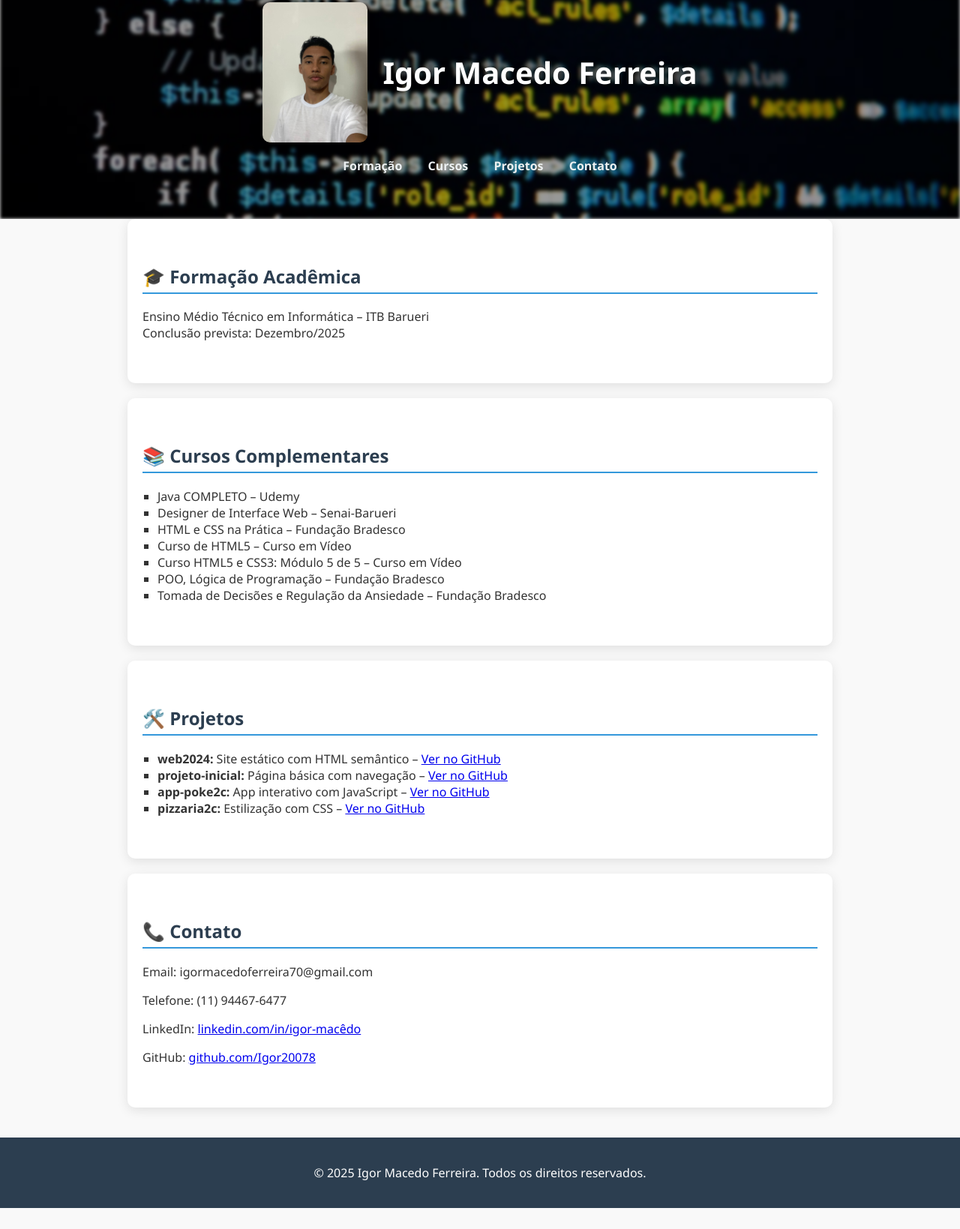
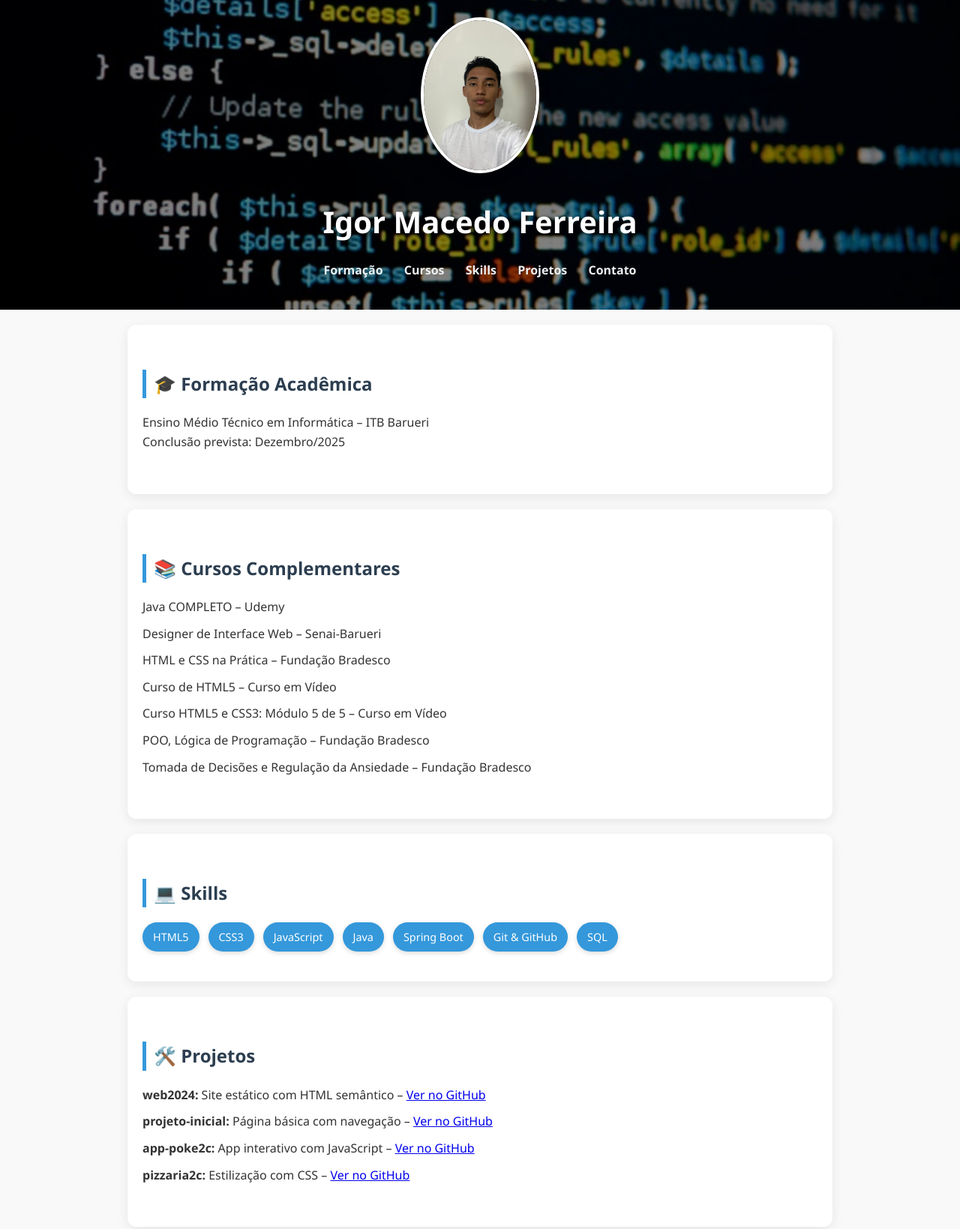
Before and after one commit to Igor20078/Portfolio, a plain HTML site: page index.html in a window 1280 px wide. Shown: the part 57-1696 px from the top of the page at 75% size. Before the commit the page ends 1668 px from the top, so only its background shows below. Drawn offline with Linux system fonts and the light colour scheme.

Commit message:
Atualiza layout do portfólio com skills e ícones

```diff
--- a/index.html
+++ b/index.html
@@ -5,6 +5,7 @@
   <meta name="viewport" content="width=device-width, initial-scale=1.0" />
   <title>Portfólio de Igor Macedo Ferreira</title>
   <link rel="stylesheet" href="style.css" />
+  <link rel="stylesheet" href="https://cdnjs.cloudflare.com/ajax/libs/font-awesome/6.5.0/css/all.min.css">
 </head>
 <body>
 <header>
@@ -15,6 +16,7 @@
   <nav>
     <a href="#formacao">Formação</a>
     <a href="#cursos">Cursos</a>
+    <a href="#skills">Skills</a>
     <a href="#projetos">Projetos</a>
     <a href="#contato">Contato</a>
   </nav>
@@ -39,22 +41,39 @@
   </ul>
 </section>
 
+<section id="skills">
+  <h2>💻 Skills</h2>
+  <div class="skills">
+    <div class="skill">HTML5</div>
+    <div class="skill">CSS3</div>
+    <div class="skill">JavaScript</div>
+    <div class="skill">Java</div>
+    <div class="skill">Spring Boot</div>
+    <div class="skill">Git & GitHub</div>
+    <div class="skill">SQL</div>
+  </div>
+</section>
+
 <section id="projetos">
   <h2>🛠️ Projetos</h2>
   <ul>
-    <li><strong>web2024:</strong> Site estático com HTML semântico – <a href="https://github.com/Igor20078/web2024" target="_blank">Ver no GitHub</a></li>
-    <li><strong>projeto-inicial:</strong> Página básica com navegação – <a href="https://github.com/Igor20078/projeto-inicial" target="_blank">Ver no GitHub</a></li>
-    <li><strong>app-poke2c:</strong> App interativo com JavaScript – <a href="https://github.com/Igor20078/app-poke2c" target="_blank">Ver no GitHub</a></li>
-    <li><strong>pizzaria2c:</strong> Estilização com CSS – <a href="https://github.com/Igor20078/pizzaria2c" target="_blank">Ver no GitHub</a></li>
+    <li><strong>web2024:</strong> Site estático com HTML semântico –
+      <a href="https://github.com/Igor20078/web2024" target="_blank">Ver no GitHub</a></li>
+    <li><strong>projeto-inicial:</strong> Página básica com navegação –
+      <a href="https://github.com/Igor20078/projeto-inicial" target="_blank">Ver no GitHub</a></li>
+    <li><strong>app-poke2c:</strong> App interativo com JavaScript –
+      <a href="https://github.com/Igor20078/app-poke2c" target="_blank">Ver no GitHub</a></li>
+    <li><strong>pizzaria2c:</strong> Estilização com CSS –
+      <a href="https://github.com/Igor20078/pizzaria2c" target="_blank">Ver no GitHub</a></li>
   </ul>
 </section>
 
 <section id="contato">
   <h2>📞 Contato</h2>
-  <p>Email: igormacedoferreira70@gmail.com</p>
-  <p>Telefone: (11) 94467-6477</p>
-  <p>LinkedIn: <a href="https://www.linkedin.com/in/igor-macêdo-1b3952323" target="_blank">linkedin.com/in/igor-macêdo</a></p>
-  <p>GitHub: <a href="https://github.com/Igor20078" target="_blank">github.com/Igor20078</a></p>
+  <p><i class="fas fa-envelope"></i> igormacedoferreira70@gmail.com</p>
+  <p><i class="fas fa-phone"></i> (11) 94467-6477</p>
+  <p><i class="fab fa-linkedin"></i> <a href="https://www.linkedin.com/in/igor-macêdo-1b3952323" target="_blank">linkedin.com/in/igor-macêdo</a></p>
+  <p><i class="fab fa-github"></i> <a href="https://github.com/Igor20078" target="_blank">github.com/Igor20078</a></p>
 </section>
 
 <footer>
--- a/style.css
+++ b/style.css
@@ -1,20 +1,20 @@
-
 body {
   font-family: 'Segoe UI', sans-serif;
   margin: 0;
   padding: 0;
   background-color: #f9f9f9;
   color: #333;
+  line-height: 1.6;
 }
 
 
 header {
   position: relative;
-  padding: 60px 20px;
+  padding: 80px 20px 40px 20px;
   color: white;
   overflow: hidden;
+  text-align: center;
 }
-
 
 header::before {
   content: "";
@@ -23,76 +23,94 @@ header::before {
   background-image: url('img/cod.jpg');
   background-size: cover;
   background-position: center;
-  filter: brightness(0.6) blur(2px);
+  filter: brightness(0.5);
+  z-index: 0;
 }
 
-
 .header-content {
-  display: flex;
-  align-items: center;
-  justify-content: center;
-  gap: 20px;
   position: relative;
   z-index: 1;
 }
 
-
 .perfil {
-  width: 140px;
-  height: auto;
-  border-radius: 10px;
+  width: 150px;
+  border-radius: 50%;
+  border: 4px solid #fff;
   box-shadow: 0 4px 15px rgba(0,0,0,0.3);
+  margin-bottom: 15px;
 }
-
 
 .header-content h1 {
   font-size: 2.5em;
-  text-shadow: 2px 2px 8px rgba(0,0,0,0.7);
-  margin: 0;
+  margin: 10px 0 0;
+  text-shadow: 2px 2px 6px rgba(0,0,0,0.7);
 }
 
 
 nav {
-  text-align: center;
   margin-top: 20px;
   position: relative;
   z-index: 1;
 }
 
 nav a {
-  margin: 0 15px;
+  margin: 0 12px;
   color: #ecf0f1;
   text-decoration: none;
   font-weight: bold;
-  transition: color 0.3s;
+  transition: color 0.3s, transform 0.3s;
 }
 
 nav a:hover {
   color: #3498db;
+  transform: scale(1.05);
 }
 
 
 section {
   padding: 40px 20px;
   max-width: 900px;
-  margin: auto;
+  margin: 20px auto;
   background-color: white;
+  border-radius: 12px;
+  box-shadow: 0 4px 15px rgba(0,0,0,0.08);
+}
+
+h2 {
+  color: #2c3e50;
+  border-left: 5px solid #3498db;
+  padding-left: 10px;
   margin-bottom: 20px;
-  border-radius: 10px;
-  box-shadow: 0 4px 15px rgba(0,0,0,0.1);
+}
+
+ul {
+  list-style: none;
+  padding-left: 0;
+}
+
+ul li {
+  margin-bottom: 10px;
 }
 
 
-h2 {
-  color: #2c3e50;
-  border-bottom: 2px solid #3498db;
-  padding-bottom: 5px;
+.skills {
+  display: flex;
+  flex-wrap: wrap;
+  gap: 12px;
 }
 
+.skill {
+  background: #3498db;
+  color: #fff;
+  padding: 8px 14px;
+  border-radius: 20px;
+  font-size: 0.9em;
+  box-shadow: 0 2px 6px rgba(0,0,0,0.15);
+  transition: transform 0.3s;
+}
 
-ul {
-  list-style-type: square;
-  padding-left: 20px;
+.skill:hover {
+  transform: translateY(-3px);
 }
 
 
@@ -103,3 +121,19 @@ footer {
   padding: 20px;
   margin-top: 40px;
 }
+
+footer a {
+  color: #3498db;
+  text-decoration: none;
+  margin: 0 10px;
+}
+
+footer a:hover {
+  text-decoration: underline;
+}
+
+@media (max-width: 768px) {
+  .skills {
+    justify-content: center;
+  }
+}
```
